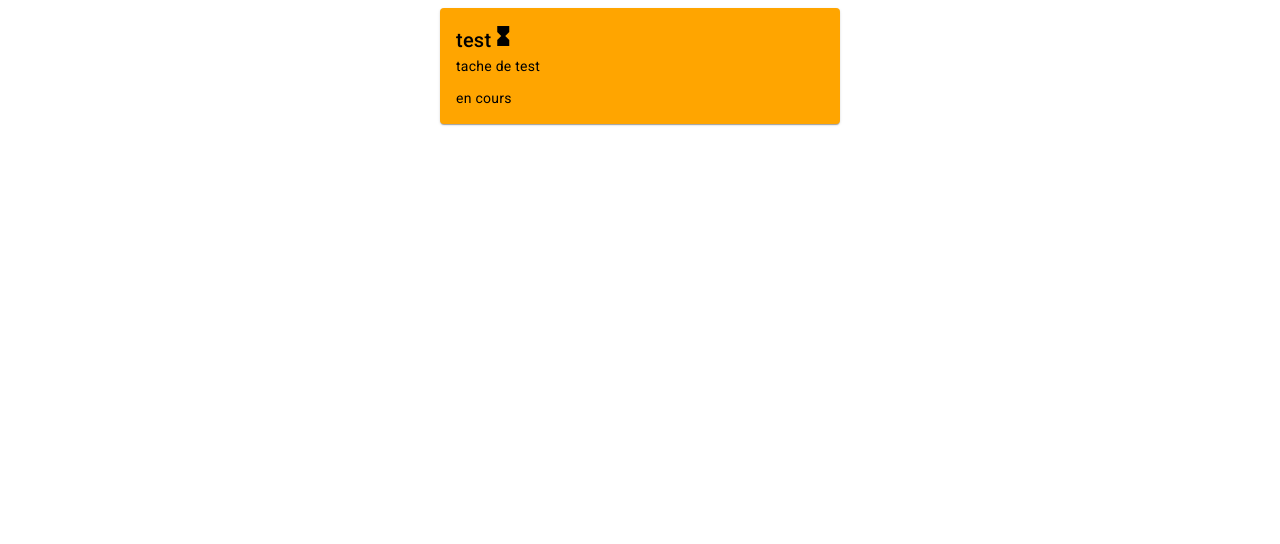
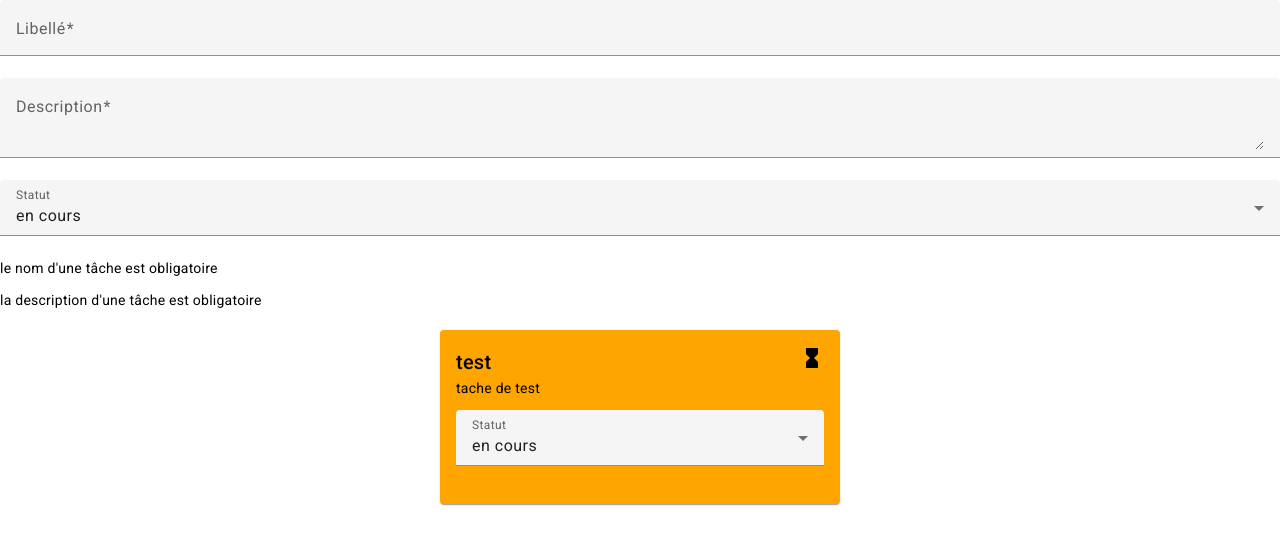
Before and after one commit to florian-barthelemy/TodoListAngular, an Angular app: page /TodoList in a window 1280 px wide. Shown: the top 544 px of the page. Built offline with nearby package versions, Linux system fonts and the light colour scheme.

Commit message:
ajout du formulaire + ajout du changement de statut

```diff
--- a/src/app/components/details-tache/details-tache.component.css
+++ b/src/app/components/details-tache/details-tache.component.css
@@ -3,3 +3,13 @@
     min-width: 400px;
     margin-top: 8px;
 }
+
+.full-width{
+    max-width: 100%;
+    min-width: 100%;
+}
+
+.flex{
+    display: flex;
+    justify-content: space-between;
+}
--- a/src/app/components/details-tache/details-tache.component.html
+++ b/src/app/components/details-tache/details-tache.component.html
@@ -1,5 +1,5 @@
 <mat-card class="card-details" [ngStyle]="setBackgroundColor()">
-    <mat-card-header>
+    <mat-card-header class="flex">
         <mat-card-title>{{tache.libelle}}</mat-card-title>
         @if(tache.statut == "terminée"){
             <mat-icon>done</mat-icon>
@@ -17,8 +17,14 @@
         <p>
             {{tache.description}}
         </p>
-        <p>
-            {{tache.statut}}
-        </p>
+        <mat-form-field class="full-width">
+            <mat-label>Statut</mat-label>
+            <mat-select (valueChange)="changeStatut($event)" [(value)]="tache.statut" >
+              @for (valeurStatut of valeursStatut; track valeurStatut) {
+                <mat-option  [value]="valeurStatut">{{valeurStatut}}</mat-option>
+              }
+            </mat-select>
+          </mat-form-field>
+
     </mat-card-content>
 </mat-card>
--- a/src/app/components/details-tache/details-tache.component.ts
+++ b/src/app/components/details-tache/details-tache.component.ts
@@ -3,11 +3,15 @@ import { Tache } from '../../models/Tache';
 import { MatCardModule } from '@angular/material/card';
 import { MatIconModule } from '@angular/material/icon';
 import { NgStyle } from '@angular/common';
+import { Statut } from '../../models/Statut';
+import {MatInputModule} from '@angular/material/input';
+import {MatSelectModule} from '@angular/material/select';
+import { TacheService } from '../../services/tache.service';
 
 @Component({
   selector: 'app-details-tache',
   standalone: true,
-  imports: [MatCardModule, MatIconModule, NgStyle],
+  imports: [MatCardModule, MatIconModule, NgStyle,MatInputModule, MatSelectModule],
   templateUrl: './details-tache.component.html',
   styleUrl: './details-tache.component.css'
 })
@@ -15,6 +19,15 @@ export class DetailsTacheComponent {
 
   @Input()
   tache !: Tache;
+
+  @Input()
+  index !: number;
+
+  valeursStatut = Object.values(Statut);
+
+  constructor( private service:TacheService){
+
+  }
 
   /**
    * change la couleur du fond de la carte selon le statut de la tache
@@ -42,4 +55,12 @@ export class DetailsTacheComponent {
     return {'background-color':color};
 
   }
+
+  /**
+   * permet de changer le statut de la tache
+   */
+  changeStatut(event:any){
+    this.service.changeStatut(event,this.index);
+
+  }
 }
--- /dev/null
+++ b/src/app/components/formulaire-tache/formulaire-tache.component.css
@@ -0,0 +1,4 @@
+.full-width{
+    max-width: 100%;
+    min-width: 100%;
+}
--- /dev/null
+++ b/src/app/components/formulaire-tache/formulaire-tache.component.html
@@ -0,0 +1,29 @@
+<form [formGroup]="newTache" (submit)="addTache()">
+    <mat-form-field class="full-width">
+        <mat-label>Libellé</mat-label>
+        <input matInput formControlName="libelle">
+      </mat-form-field>
+
+      <mat-form-field class="full-width">
+        <mat-label>Description</mat-label>
+        <textarea matInput formControlName="description"></textarea>
+      </mat-form-field>
+
+      <mat-form-field class="full-width">
+        <mat-label>Statut</mat-label>
+        <mat-select formControlName="statut">
+          @for (valeurStatut of valeursStatut; track valeurStatut) {
+            <mat-option [value]="valeurStatut">{{valeurStatut}}</mat-option>
+          }
+        </mat-select>
+      </mat-form-field>
+    @if (newTache.valid) {
+        <button mat-raised-button color="primary">Ajouter une tâche</button>
+    }
+    @else {
+        <div>
+            <p>le nom d'une tâche est obligatoire</p>
+            <p>la description d'une tâche est obligatoire</p>
+        </div>
+    }
+</form>
--- /dev/null
+++ b/src/app/components/formulaire-tache/formulaire-tache.component.ts
@@ -0,0 +1,34 @@
+import { Component } from '@angular/core';
+import { FormControl, FormGroup, FormsModule, ReactiveFormsModule, Validators } from '@angular/forms';
+import { TacheService } from '../../services/tache.service';
+import {MatInputModule} from '@angular/material/input';
+import { Statut } from '../../models/Statut';
+import {MatSelectModule} from '@angular/material/select';
+import {MatButtonModule} from '@angular/material/button';
+
+@Component({
+  selector: 'app-formulaire-tache',
+  standalone: true,
+  imports: [FormsModule,ReactiveFormsModule,MatInputModule,MatSelectModule,MatButtonModule],
+  templateUrl: './formulaire-tache.component.html',
+  styleUrl: './formulaire-tache.component.css'
+})
+
+export class FormulaireTacheComponent {
+  newTache!:FormGroup;
+  valeursStatut = Object.values(Statut);
+
+  constructor(private service:TacheService) {
+    this.newTache = new FormGroup({
+      //définir chaque contrôle d'attributs
+      libelle : new FormControl("",Validators.required),
+      description : new FormControl("",[Validators.required]),
+      statut :  new FormControl(this.valeursStatut[0])
+    });
+  }
+
+  addTache(){
+    this.service.addTask(this.newTache.value);
+    this.newTache.reset();
+  }
+}
--- a/src/app/components/liste-des-taches/liste-des-taches.component.html
+++ b/src/app/components/liste-des-taches/liste-des-taches.component.html
@@ -1,5 +1,7 @@
+<app-formulaire-tache></app-formulaire-tache>
+
 @for (tache of taches; track $index) {
     <article class="details-tache">
-        <app-details-tache [tache] = "tache"> </app-details-tache>
+        <app-details-tache [tache] = "tache" [index]="$index"> </app-details-tache>
     </article>
 }
--- a/src/app/components/liste-des-taches/liste-des-taches.component.ts
+++ b/src/app/components/liste-des-taches/liste-des-taches.component.ts
@@ -2,11 +2,12 @@ import { Component, OnInit } from '@angular/core';
 import { Tache } from '../../models/Tache';
 import { DetailsTacheComponent } from '../details-tache/details-tache.component';
 import { TacheService } from '../../services/tache.service';
+import { FormulaireTacheComponent } from '../formulaire-tache/formulaire-tache.component';
 
 @Component({
   selector: 'app-liste-des-taches',
   standalone: true,
-  imports: [DetailsTacheComponent],
+  imports: [DetailsTacheComponent,FormulaireTacheComponent],
   templateUrl: './liste-des-taches.component.html',
   styleUrl: './liste-des-taches.component.css'
 })
--- a/src/app/services/tache.service.ts
+++ b/src/app/services/tache.service.ts
@@ -34,4 +34,8 @@ export class TacheService {
     this.tasks.push(tache);
    }
 
+   changeStatut (statut:Statut,index:number){
+    this.tasks[index].statut=statut;
+   }
+
 }
```
Also changed, not shown: 1 other file (tests, documents, lock files or other folders).
